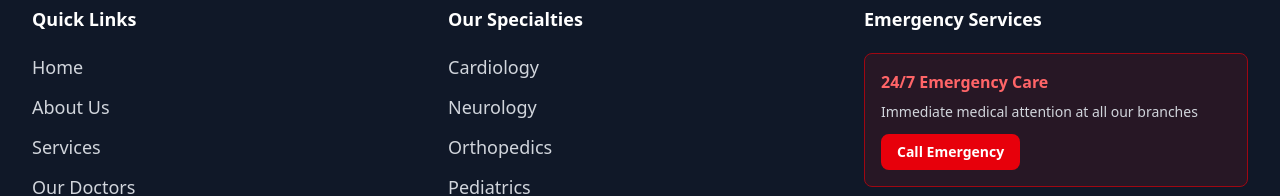
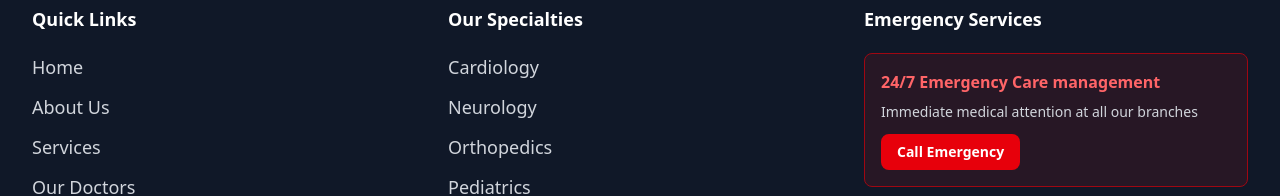
Before and after one commit to fadhi256/Hospital, a React (Vite) app: page /contact in a window 1280 px wide. Shown: the part 3297-3493 px from the top of the page. Built offline with nearby package versions, Linux system fonts and the light colour scheme.

Commit message:
undeployed changes

```diff
--- a/src/components/Footer.jsx
+++ b/src/components/Footer.jsx
@@ -130,7 +130,7 @@ const Footer = () => {
           <div>
             <h3 className="text-lg font-semibold text-white mb-5">Emergency Services</h3>
             <div className="bg-red-900/20 border border-red-800 rounded-lg p-4">
-              <p className="text-red-400 font-semibold mb-2">24/7 Emergency Care</p>
+              <p className="text-red-400 font-semibold mb-2">24/7 Emergency Care management</p>
               <p className="text-sm text-gray-300 mb-3">Immediate medical attention at all our branches</p>
               <a href="tel:+256707234444" className="bg-red-600 hover:bg-red-700 text-white px-4 py-2 rounded-lg text-sm font-semibold transition-colors inline-block">
                 Call Emergency
```
